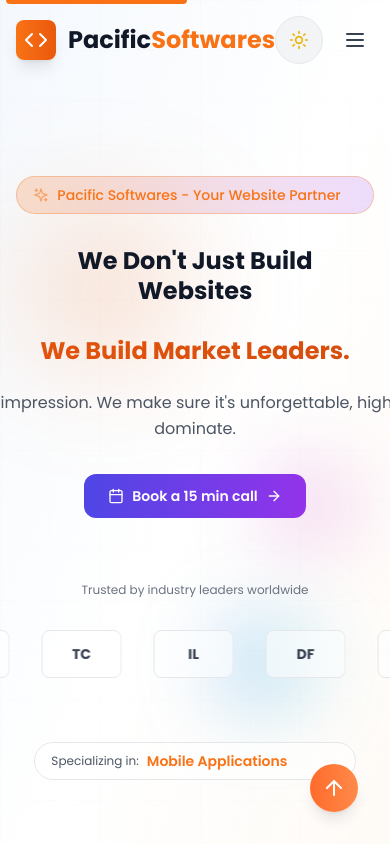
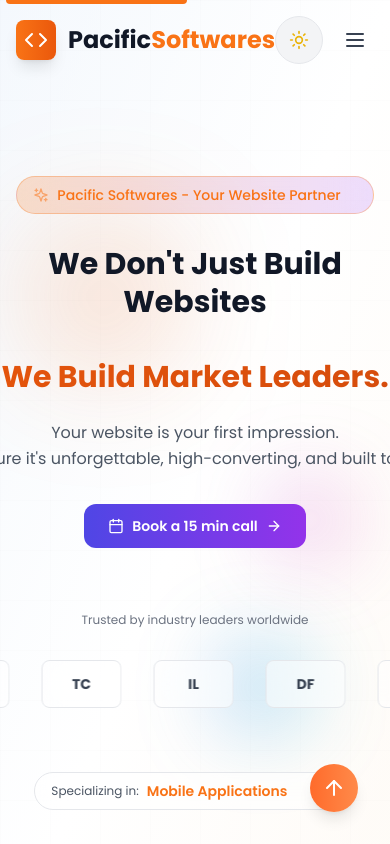
Before and after one commit to Khushalpandit/pacificsoft, a React (Vite) app: page / in a window 390 px wide. Shown: the top 844 px of the page. Built offline with nearby package versions, Linux system fonts and the light colour scheme.

Commit message:
Fix Hero section for both mobile and desktop

```diff
--- a/src/components/Hero.tsx
+++ b/src/components/Hero.tsx
@@ -89,13 +89,15 @@
 
           {/* Main Headline */}
           <motion.h1
-            className="text-2xl sm:text-3xl md:text-4xl lg:text-5xl xl:text-6xl font-bold text-gray-900 dark:text-white mb-6 leading-tight px-2 sm:px-4 md:px-0"
+            className="text-3xl sm:text-4xl md:text-5xl lg:text-6xl xl:text-7xl font-bold text-gray-900 dark:text-white mb-6 leading-tight px-4 sm:px-0"
             initial={{ opacity: 0, y: 30 }}
             animate={{ opacity: 1, y: 0 }}
             transition={{ duration: 0.8, delay: 0.2 }}
           >
-            <span className="block text-center sm:text-left">We Don't Just Build</span>
-            <span className="block text-center sm:text-left">Websites</span>
+            <span className="block text-center sm:text-left">
+              <span className="block sm:inline">We Don't Just Build</span>
+              <span className="block sm:inline sm:ml-2">Websites</span>
+            </span>
             <br />
             <span className="block text-center sm:text-left text-transparent bg-clip-text bg-gradient-to-r from-orange-500 via-orange-600 to-orange-700 animate-gradient-x">
               We Build Market Leaders.
@@ -104,13 +106,13 @@
 
           {/* Subheadline */}
           <motion.p
-            className="text-base sm:text-lg md:text-xl text-gray-600 dark:text-gray-300 max-w-4xl mx-auto leading-relaxed mb-8 px-4 sm:px-0"
+            className="text-base sm:text-lg md:text-xl text-gray-600 dark:text-gray-300 max-w-4xl mx-auto leading-relaxed mb-8 px-4 sm:px-0 text-center sm:text-center"
             initial={{ opacity: 0, y: 20 }}
             animate={{ opacity: 1, y: 0 }}
             transition={{ duration: 0.6, delay: 0.4 }}
           >
-            Your website is your first impression. We make sure it's unforgettable,
-            high-converting, and built to dominate.
+            <span className="block sm:inline">Your website is your first impression.</span>
+            <span className="block sm:inline sm:ml-1">We make sure it's unforgettable, high-converting, and built to dominate.</span>
           </motion.p>
 
           {/* CTA Button */}
```
